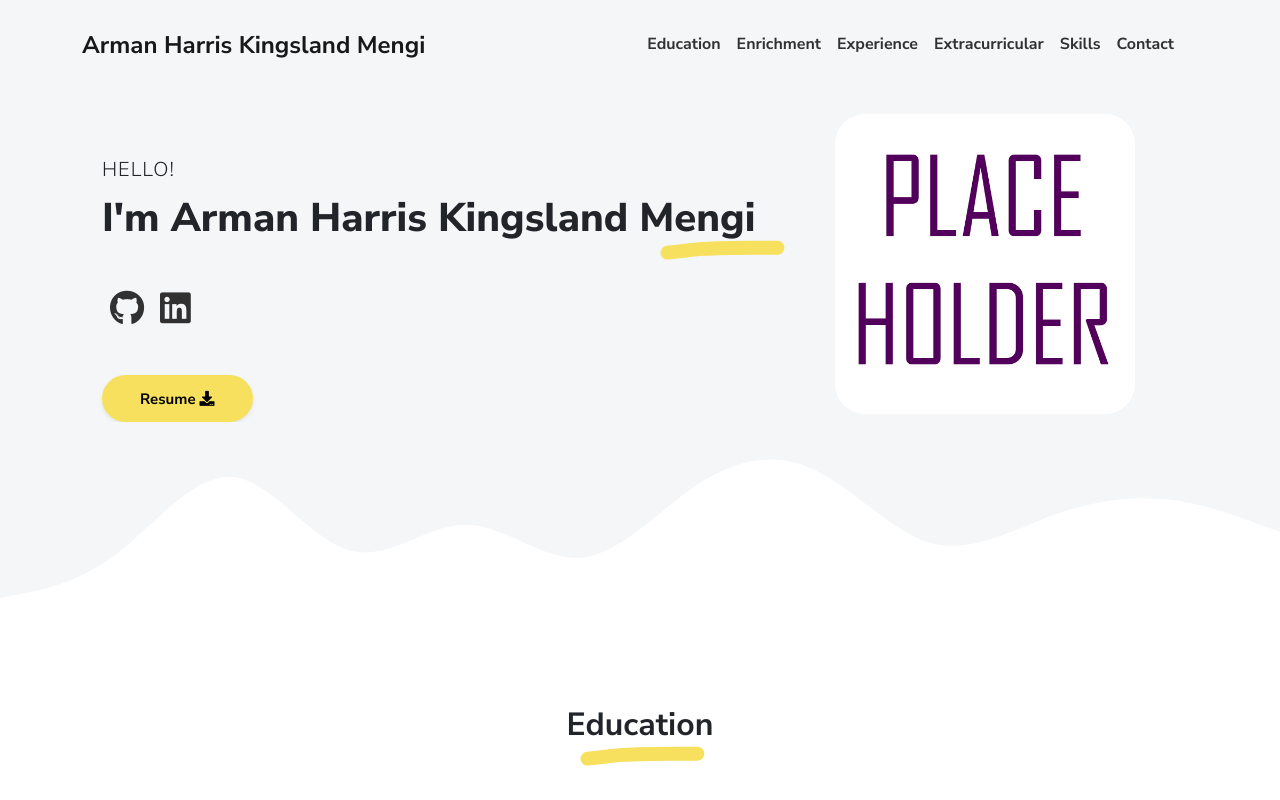
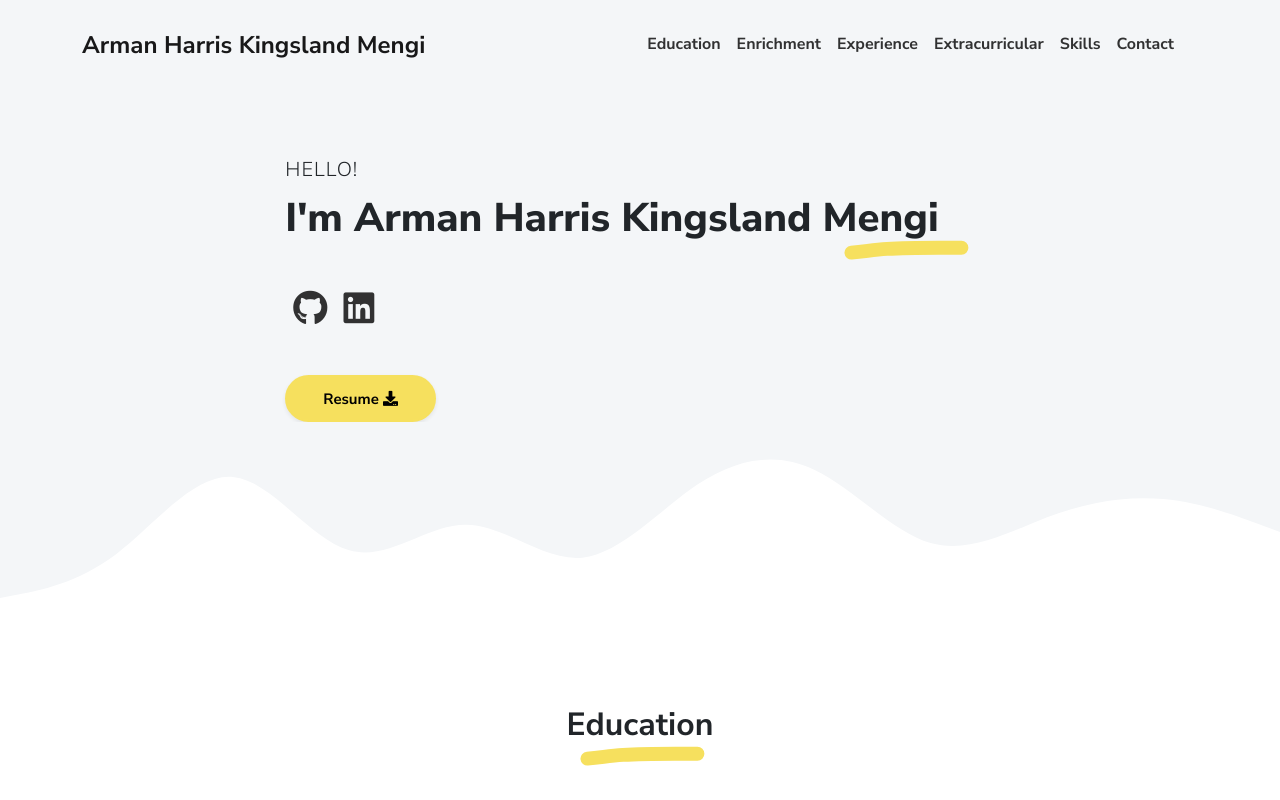
Before and after one commit to armanharriskingslandmengi/resume, a plain HTML site: page index.html in a window 1280 px wide. Shown: the top 800 px of the page. Drawn offline with Linux system fonts and the light colour scheme.

Commit message:
Profile photo temporarily removed

```diff
--- a/index.html
+++ b/index.html
@@ -64,9 +64,9 @@
 							</div>
 						</div>
 
-						<div class="col-md-4" data-aos="fade-left" data-aos-delay="100">
+						<!--<div class="col-md-4" data-aos="fade-left" data-aos-delay="100">
 							<img class="avatar img-fluid mt-2" src="assets/img/placeholderbanner-1x1.jpg" width="300" height="300"/>
-						</div>
+						</div>-->
 
 					</div>
 				</div>
```
